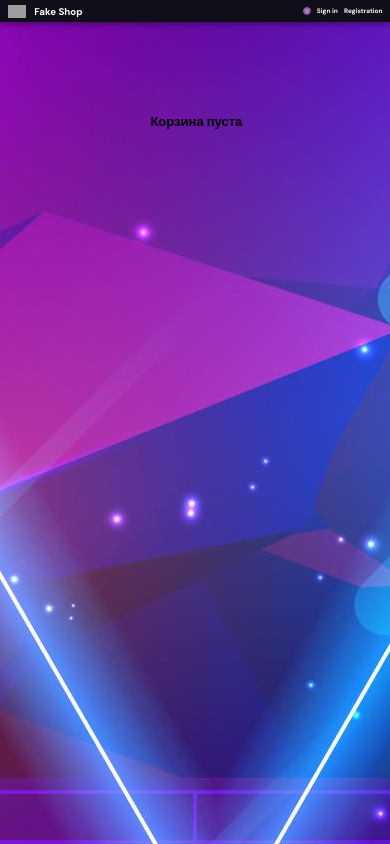
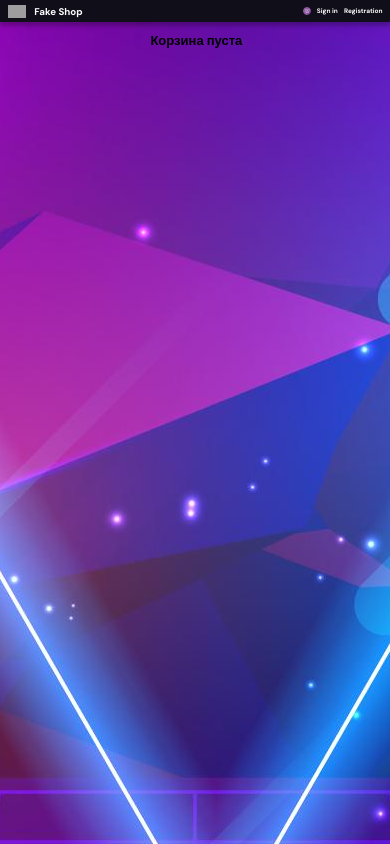
Before and after one commit to Halva1988/4p22-final-project-aleksandr-khalaim, a React (Create React App) app: page /#/Basket in a window 390 px wide. Built offline with nearby package versions, Linux system fonts and the light colour scheme; grey boxes are pictures that could not be loaded.

Commit message:
remove media

```diff
--- a/src/components/style/wrapper.scss
+++ b/src/components/style/wrapper.scss
@@ -9,11 +9,3 @@
     justify-content: space-between;
     gap: calc(40 / 1440 * 100vw);
 }
-
-
-@media (max-width: 1024px) {
-    .wrapper {
-        column-gap: calc(100 / 1024 * 100vw);
-        padding: calc(120 / 1024 * 100vw) calc(80 / 1024 * 100vw);
-    }
-}
```
